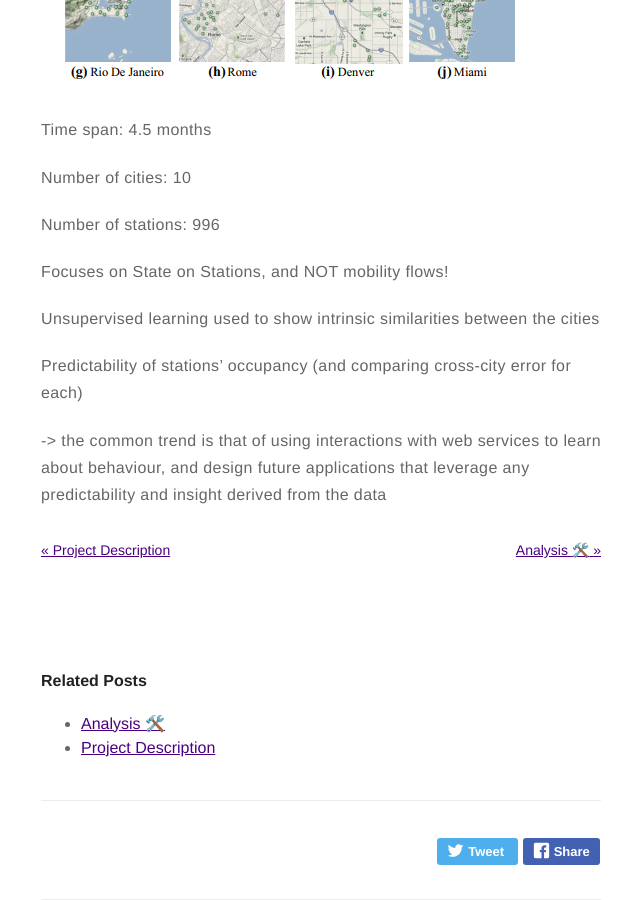
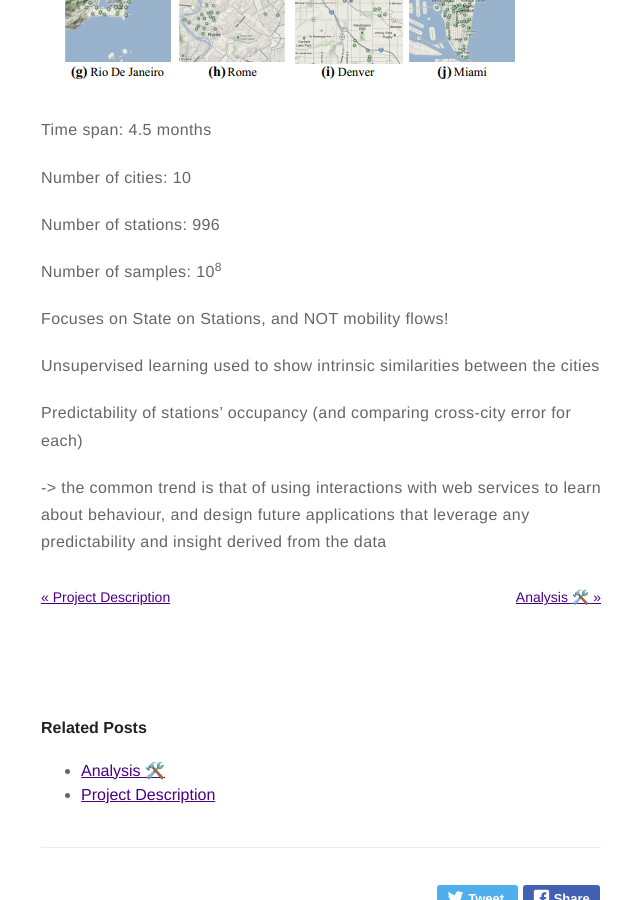
Before and after one commit to dljubenk/dljubenk.github.io, a Jekyll site: the page built from _posts/2019-02-06-literature-study.markdown, in a window 1280 px wide and 900 px high, scrolled down 8217 px. Shown: the whole window, without its empty margins (319-959 px from the left). Built offline with Jekyll 4.4.1, drawn with Linux system fonts in a browser that asks for light colours; emoji names are drawn with the system emoji font; comment, search, counter and statistics services are not loaded.

Commit message:
Update 2019-02-06-literature-study.markdown

```diff
--- a/_posts/2019-02-06-literature-study.markdown
+++ b/_posts/2019-02-06-literature-study.markdown
@@ -210,6 +210,8 @@ Number of cities: 10
 
 Number of stations: 996
 
+Number of samples: 10<sup>8</sup>
+
 Focuses on State on Stations, and NOT mobility flows!
 
 Unsupervised learning used to show intrinsic similarities between the cities
```
